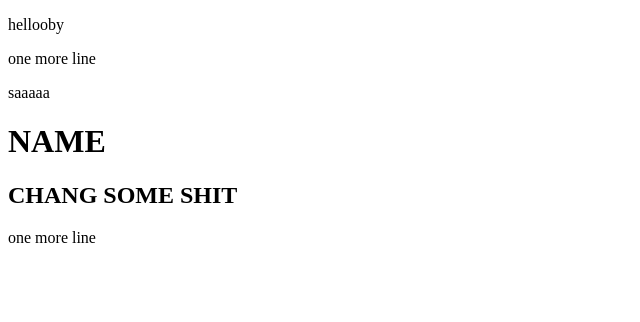
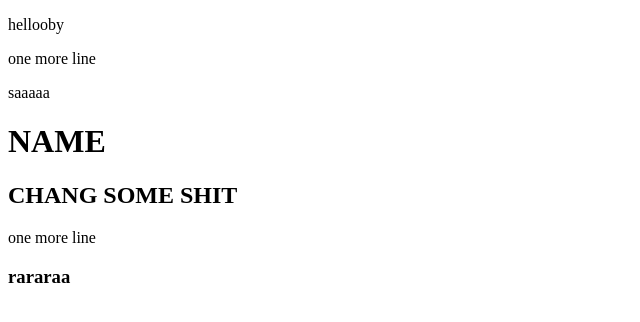
Before and after one commit to Shabdan9978/test, a plain HTML site: page index.html in a window 1280 px wide. Shown: the full height of the page, 0-640 px from the left. Drawn offline with Linux system fonts and the light colour scheme.

Commit message:
blabla
blbl

```diff
--- a/index.html
+++ b/index.html
@@ -12,5 +12,6 @@
     <h1>NAME</h1>
     <H2>CHANG SOME SHIT</H2>
     <p>one more line</p>
+    <h3>rararaa</h3>
 </body>
 </html>
```
